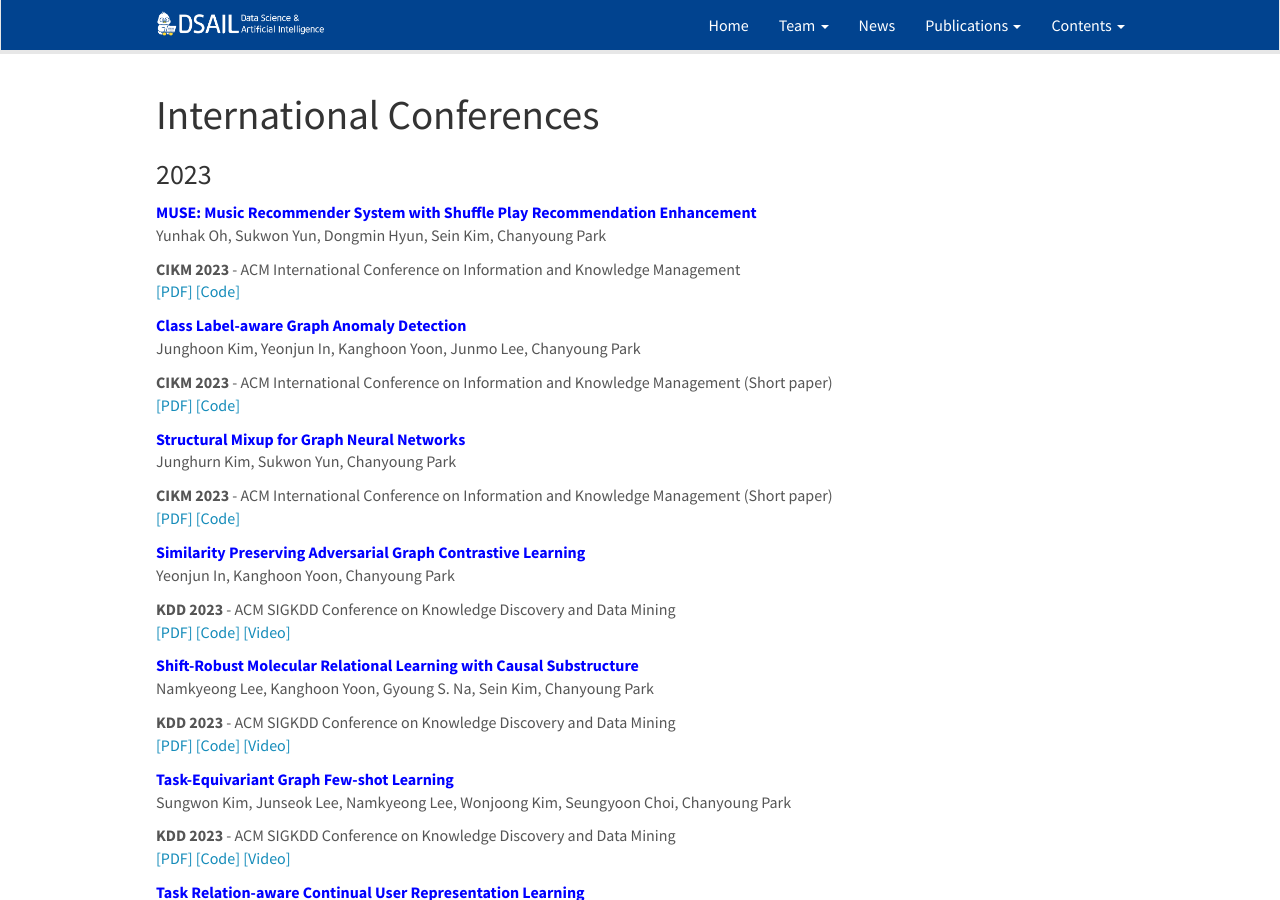
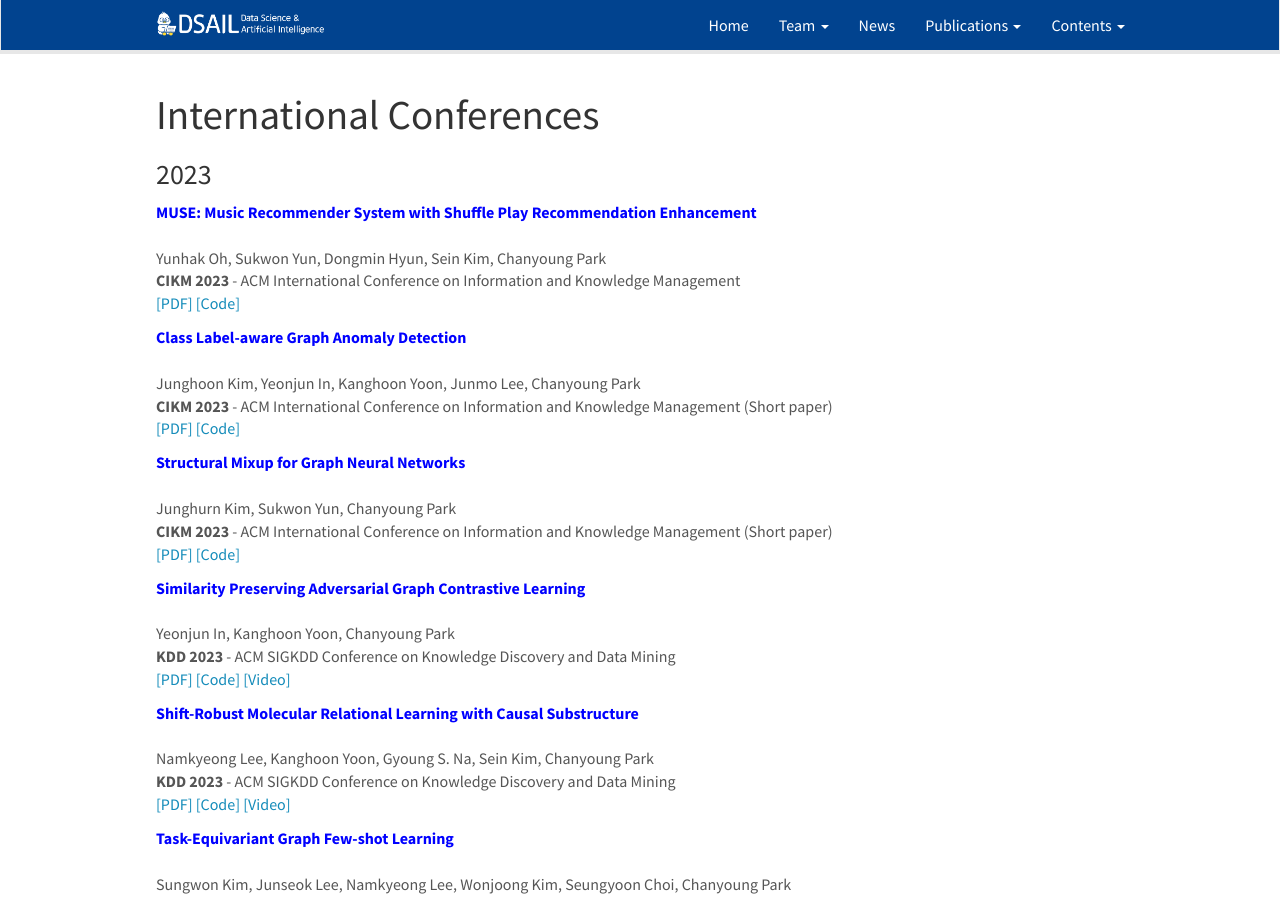
Before and after one commit to kaist-dsail/kaist-dsail.github.io, a Jekyll site: the page built from _pages/publications_conference_.md, in a window 1280 px wide and 900 px high. Built offline with Jekyll 4.4.1, drawn with Linux system fonts in a browser that asks for light colours; nearby versions of some CDN libraries.

Commit message:
Update publications_conference_.md

```diff
--- a/_pages/publications_conference_.md
+++ b/_pages/publications_conference_.md
@@ -63,10 +63,8 @@
 <h3> {{ publi.year }} </h3>
 {% endif %}
 
-<font color="blue"><b>{{ publi.title }}</b></font>
-{{ publi.authors }}<br />
+{% capture resource_links %}
 
-  {% capture resource_links %}
   {% if publi.pdf_url %}[[PDF]]({{ publi.pdf_url }}){:target="_blank"}{% endif %}
   {% if publi.code_url %}[[Code]]({{ publi.code_url }}){:target="_blank"}{% endif %}
   {% if publi.slide_url %}[[Slide]]({{ publi.slide_url }}){:target="_blank"}{% endif %}
@@ -76,7 +74,7 @@
   {% assign resource_links = resource_links | strip_newlines %}
   {% assign resource_links = resource_links | split: '  ' | join: ' ' %}
 
-  {% capture venue_and_links %}<b>{{ publi.venue }}</b> - {{ publi.venue_full }}<br />{{ resource_links }}{% endcapture %}
+  {% capture venue_and_links %}<font color="blue"><b>{{ publi.title }}</b></font><br />{{ publi.authors }}<br /><b>{{ publi.venue }}</b> - {{ publi.venue_full }}<br />{{ resource_links }}{% endcapture %}
 
   {{ venue_and_links }}<br />
 {% endfor %}
```
